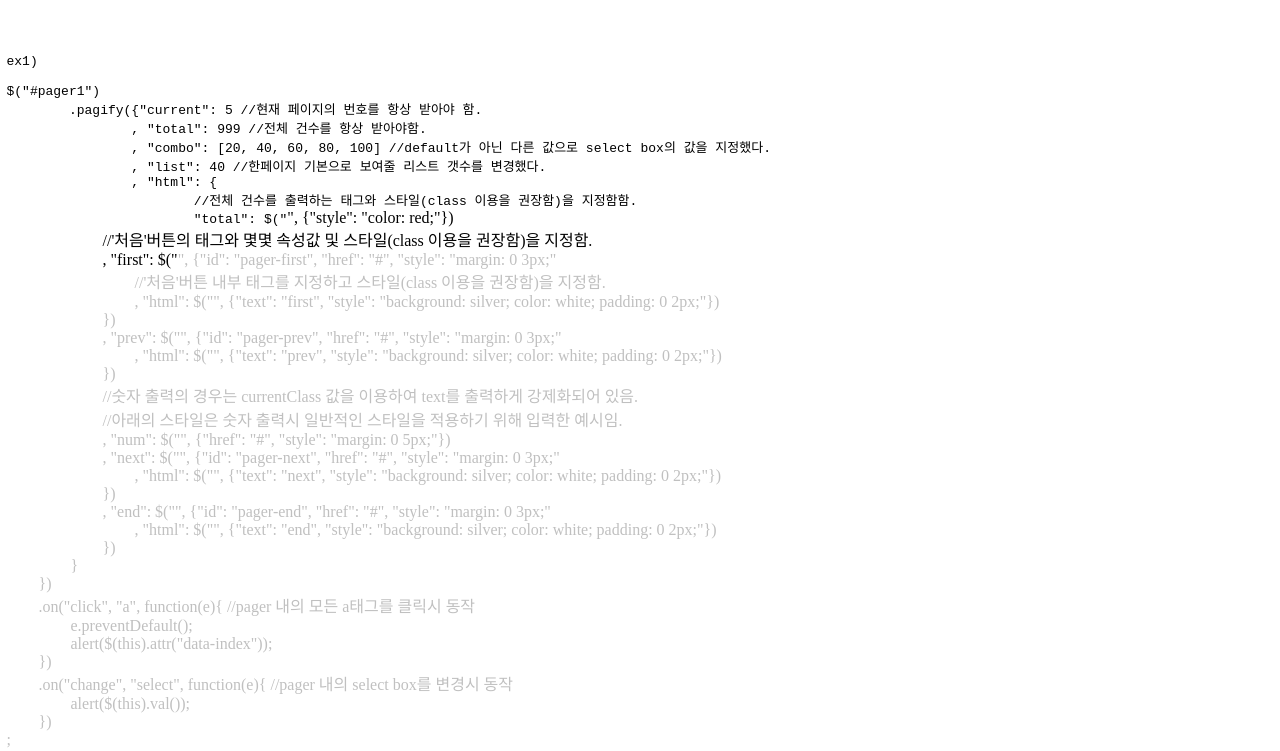
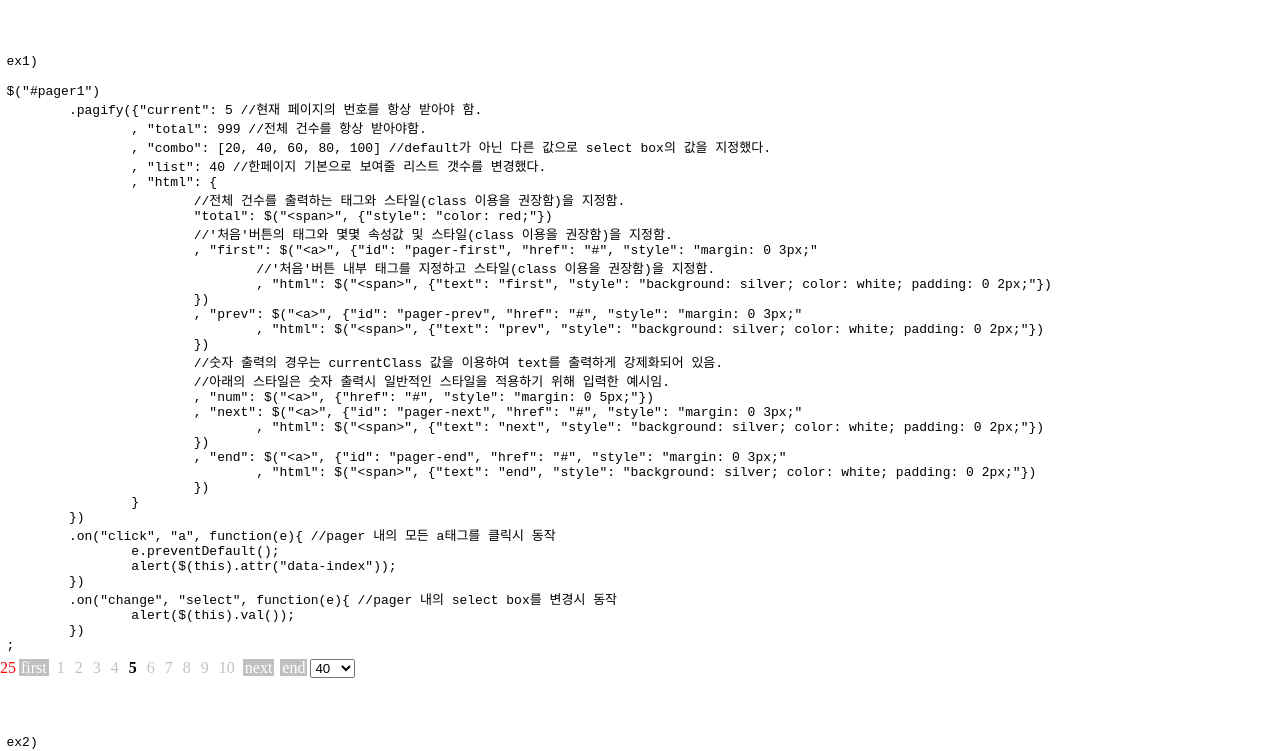
Before and after one commit to babypaunch/jquery.babypaunch.pagify.js, a plain HTML site: page index.html in a window 1280 px wide. Shown: the part 454-1205 px from the top of the page. Drawn offline with nearby package versions, Linux system fonts and the light colour scheme; a web font is replaced by a local one.

Commit message:
fix smaple code
fixed

```diff
--- a/index.html
+++ b/index.html
@@ -56,24 +56,24 @@ $("#pager1")
 		, "combo": [20, 40, 60, 80, 100] //default가 아닌 다른 값으로 select box의 값을 지정했다.
 		, "list": 40 //한페이지 기본으로 보여줄 리스트 갯수를 변경했다.
 		, "html": {
-			//전체 건수를 출력하는 태그와 스타일(class 이용을 권장함)을 지정함함.
-			"total": $("<span>", {"style": "color: red;"})
+			//전체 건수를 출력하는 태그와 스타일(class 이용을 권장함)을 지정함.
+			"total": $("&#60;span&#62;", {"style": "color: red;"})
 			//'처음'버튼의 태그와 몇몇 속성값 및 스타일(class 이용을 권장함)을 지정함.
-			, "first": $("<a>", {"id": "pager-first", "href": "#", "style": "margin: 0 3px;"
+			, "first": $("&#60;a&#62;", {"id": "pager-first", "href": "#", "style": "margin: 0 3px;"
 				//'처음'버튼 내부 태그를 지정하고 스타일(class 이용을 권장함)을 지정함.
-				, "html": $("<span>", {"text": "first", "style": "background: silver; color: white; padding: 0 2px;"})
+				, "html": $("&#60;span&#62;", {"text": "first", "style": "background: silver; color: white; padding: 0 2px;"})
 			})
-			, "prev": $("<a>", {"id": "pager-prev", "href": "#", "style": "margin: 0 3px;"
-				, "html": $("<span>", {"text": "prev", "style": "background: silver; color: white; padding: 0 2px;"})
+			, "prev": $("&#60;a&#62;", {"id": "pager-prev", "href": "#", "style": "margin: 0 3px;"
+				, "html": $("&#60;span&#62;", {"text": "prev", "style": "background: silver; color: white; padding: 0 2px;"})
 			})
 			//숫자 출력의 경우는 currentClass 값을 이용하여 text를 출력하게 강제화되어 있음.
 			//아래의 스타일은 숫자 출력시 일반적인 스타일을 적용하기 위해 입력한 예시임.
-			, "num": $("<a>", {"href": "#", "style": "margin: 0 5px;"})
-			, "next": $("<a>", {"id": "pager-next", "href": "#", "style": "margin: 0 3px;"
-				, "html": $("<span>", {"text": "next", "style": "background: silver; color: white; padding: 0 2px;"})
+			, "num": $("&#60;a&#62;", {"href": "#", "style": "margin: 0 5px;"})
+			, "next": $("&#60;a&#62;", {"id": "pager-next", "href": "#", "style": "margin: 0 3px;"
+				, "html": $("&#60;span&#62;", {"text": "next", "style": "background: silver; color: white; padding: 0 2px;"})
 			})
-			, "end": $("<a>", {"id": "pager-end", "href": "#", "style": "margin: 0 3px;"
-				, "html": $("<span>", {"text": "end", "style": "background: silver; color: white; padding: 0 2px;"})
+			, "end": $("&#60;a&#62;", {"id": "pager-end", "href": "#", "style": "margin: 0 3px;"
+				, "html": $("&#60;span&#62;", {"text": "end", "style": "background: silver; color: white; padding: 0 2px;"})
 			})
 		}
 	})
```
